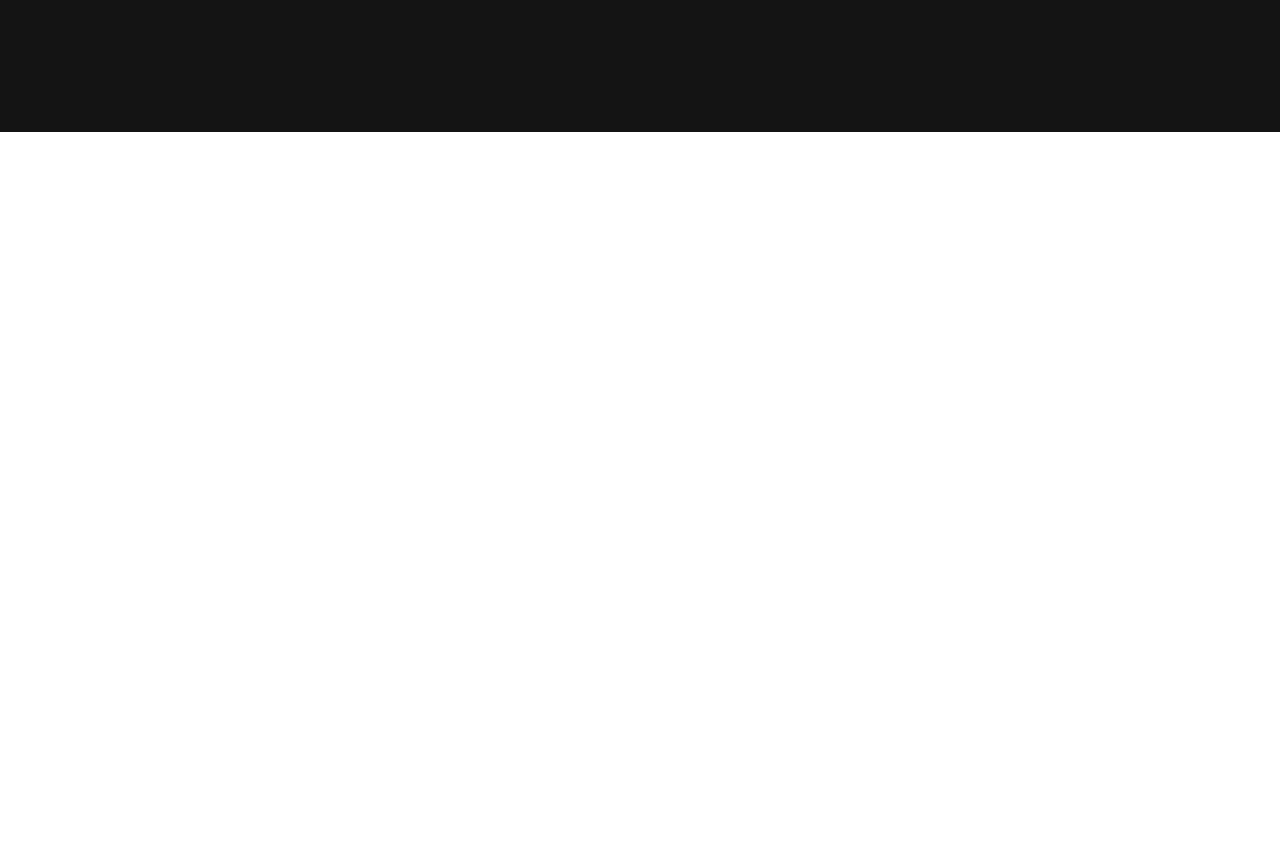
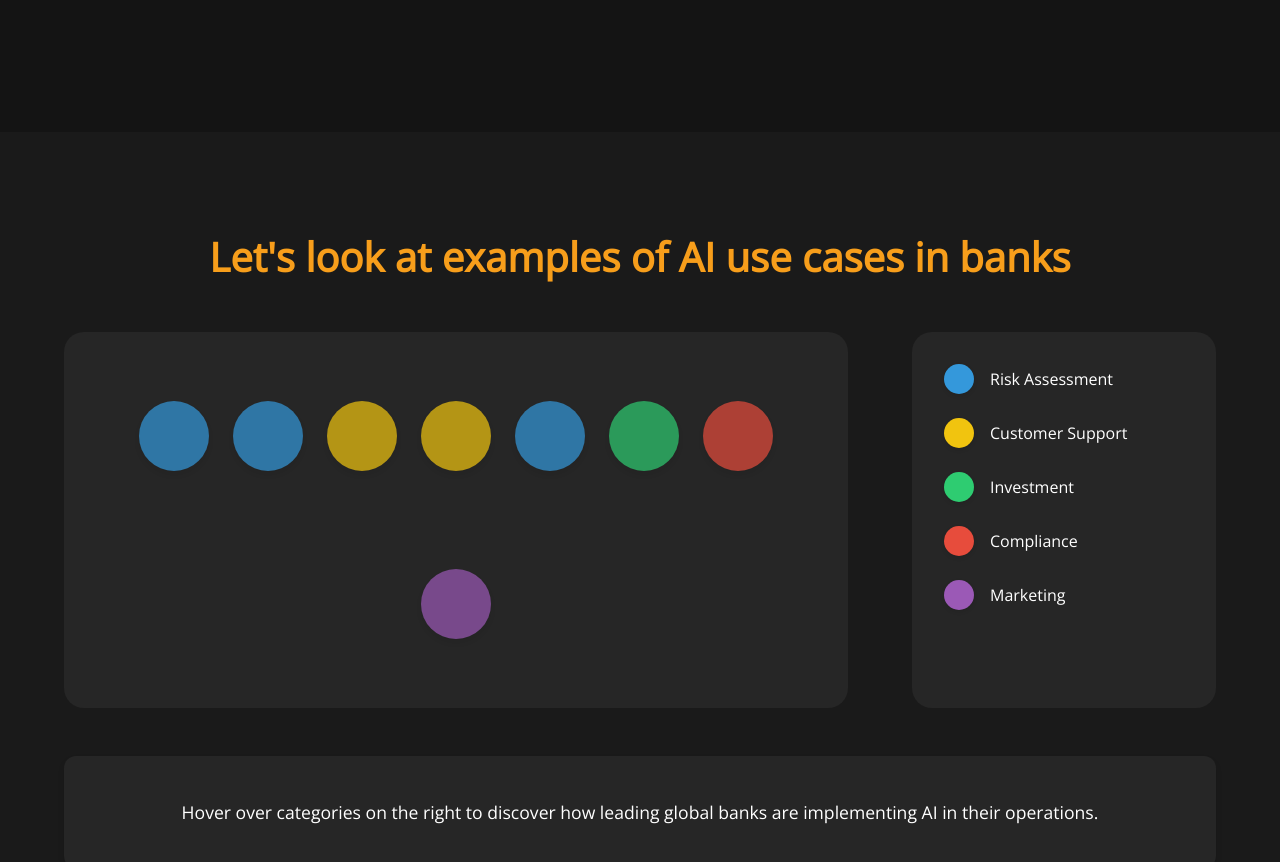
Before and after one commit to Nazym-MU/mastercard-project, a React (Create React App) app: page / in a window 1280 px wide. Shown: the part 1500-2362 px from the top of the page. Before the commit the page ends 1632 px from the top, so only its background shows below. Built offline with nearby package versions, Linux system fonts and the light colour scheme.

Commit message:
Use Cases part draft one

```diff
--- a/src/App.css
+++ b/src/App.css
@@ -181,31 +181,154 @@ body {
   margin: 0 auto;
 }
 
-@media (max-width: 768px) {
-  .intro-section {
+/* Use Cases */
+
+.use-cases {
+  min-height: 100vh;
+  display: flex;
+  flex-direction: column;
+  justify-content: center;
+  padding: 4rem;
+  box-sizing: border-box;
+  background-color: #1a1a1a;
+  color: #ffffff;
+}
+
+.use-cases h2 {
+  font-size: 2.5rem;
+  margin-bottom: 3rem;
+  text-align: center;
+  color: #f79e1b;
+}
+
+.use-cases-content {
+  display: flex;
+  flex-grow: 1;
+  align-items: stretch;
+  gap: 4rem;
+}
+
+.use-cases-container {
+  flex: 3;
+  display: flex;
+  justify-content: center;
+  background-color: rgba(255, 255, 255, 0.05);
+  border-radius: 20px;
+  padding: 2rem;
+}
+
+.circles-container {
+  display: flex;
+  flex-wrap: wrap;
+  gap: 1.5rem;
+  justify-content: center;
+  align-items: center;
+  max-height: 60vh;
+  overflow-y: auto;
+}
+
+.circle {
+  width: 70px;
+  height: 70px;
+  border-radius: 50%;
+  opacity: 0.7;
+  transition: all 0.3s ease;
+  position: relative;
+  cursor: pointer;
+  box-shadow: 0 4px 6px rgba(0, 0, 0, 0.1);
+}
+
+.circle.active, .circle:hover {
+  opacity: 1;
+  transform: scale(1.1);
+}
+
+.use-case-tooltip {
+  position: absolute;
+  bottom: 120%;
+  left: 50%;
+  transform: translateX(-50%);
+  background-color: rgba(0, 0, 0, 0.8);
+  color: white;
+  padding: 0.7rem 1rem;
+  border-radius: 8px;
+  white-space: nowrap;
+  z-index: 10;
+  font-size: 0.9rem;
+}
+
+.legend-container {
+  flex: 1;
+  display: flex;
+  flex-direction: column;
+  gap: 1.5rem;
+  padding: 2rem;
+  background-color: rgba(255, 255, 255, 0.05);
+  border-radius: 20px;
+}
+
+.legend-item {
+  display: flex;
+  align-items: center;
+  cursor: pointer;
+  transition: all 0.3s ease;
+}
+
+.legend-item:hover {
+  transform: translateX(10px);
+}
+
+.legend-color {
+  width: 30px;
+  height: 30px;
+  border-radius: 50%;
+  margin-right: 1rem;
+  box-shadow: 0 2px 4px rgba(0, 0, 0, 0.1);
+}
+
+.category-example {
+  margin-top: 3rem;
+  padding: 1.5rem;
+  background-color: rgba(255, 255, 255, 0.05);
+  border-radius: 12px;
+  min-height: 4rem;
+  display: flex;
+  align-items: center;
+  justify-content: center;
+  text-align: center;
+  font-size: 1.1rem;
+  line-height: 1.6;
+  box-shadow: 0 4px 6px rgba(0, 0, 0, 0.1);
+}
+
+.circles-container::-webkit-scrollbar {
+  width: 8px;
+}
+
+.circles-container::-webkit-scrollbar-track {
+  background: rgba(255, 255, 255, 0.1);
+  border-radius: 4px;
+}
+
+.circles-container::-webkit-scrollbar-thumb {
+  background-color: rgba(247, 158, 27, 0.5);
+  border-radius: 4px;
+}
+
+/* Responsive design */
+@media (max-width: 1024px) {
+  .use-cases {
+    padding: 3rem;
+  }
+
+  .use-cases-content {
     flex-direction: column;
   }
 
-  .title {
-    font-size: 2.5rem;
-  }
-
-  .subtitle {
-    font-size: 1.2rem;
-    color: #F79E1B;
-  }
-
-  .statistics-row {
-    flex-direction: column;
-  }
-
-  .vertical-line {
-    width: 80%;
-    height: 1px;
-    margin: 1rem auto;
-  }
-
-  .table-of-contents {
-    display: none;
+  .legend-container {
+    flex-direction: row;
+    flex-wrap: wrap;
+    justify-content: center;
+    gap: 2rem;
   }
 }
--- a/src/App.js
+++ b/src/App.js
@@ -3,6 +3,7 @@ import './App.css';
 import Intro from './components/Intro';
 import GlobalTrend from './components/GlobalTrend';
 import TableOfContents from './components/TableOfContents';
+import UseCases from './components/UseCases';
 
 const App = () => {
   return (
@@ -11,6 +12,7 @@ const App = () => {
       <main>
         <Intro />
         <GlobalTrend />
+        <UseCases />
       </main>
     </div>
   );
--- /dev/null
+++ b/src/components/UseCases.js
@@ -0,0 +1,70 @@
+import React, { useState } from 'react';
+
+const useCases = [
+  { id: 1, name: 'Risk Assessment', category: 'risk', color: '#3498db' },
+  { id: 2, name: 'Fraud Detection', category: 'risk', color: '#3498db' },
+  { id: 3, name: 'Customer Support', category: 'support', color: '#f1c40f' },
+  { id: 4, name: 'Chatbots', category: 'support', color: '#f1c40f' },
+  { id: 5, name: 'Credit Scoring', category: 'risk', color: '#3498db' },
+  { id: 6, name: 'Investment Management', category: 'investment', color: '#2ecc71' },
+  { id: 7, name: 'AML Compliance', category: 'compliance', color: '#e74c3c' },
+  { id: 8, name: 'Personalized Marketing', category: 'marketing', color: '#9b59b6' }
+];
+
+const categories = [
+  { name: 'Risk Assessment', color: '#3498db', example: "JPMorgan Chase uses AI for real-time fraud detection and risk management." },
+  { name: 'Customer Support', color: '#f1c40f', example: "Bank of America implemented Erica, their AI-powered virtual assistant, in 2018." },
+  { name: 'Investment', color: '#2ecc71', example: "BlackRock uses AI-powered Aladdin platform for investment management." },
+  { name: 'Compliance', color: '#e74c3c', example: "HSBC partnered with AI firms to enhance its AML and compliance processes." },
+  { name: 'Marketing', color: '#9b59b6', example: "Wells Fargo uses AI for personalized marketing and product recommendations." },
+];
+
+const UseCases = () => {
+  const [hoveredUseCase, setHoveredUseCase] = useState(null);
+  const [hoveredCategory, setHoveredCategory] = useState(null);
+
+  return (
+    <section className="use-cases" id="useCases">
+      <h2>Let's look at examples of AI use cases in banks</h2>
+      <div className="use-cases-content">
+        <div className="use-cases-container">
+          <div className="circles-container">
+            {useCases.map((useCase) => (
+              <div
+                key={useCase.id}
+                className={`circle ${hoveredCategory === useCase.category ? 'active' : ''}`}
+                style={{ backgroundColor: useCase.color }}
+                onMouseEnter={() => setHoveredUseCase(useCase)}
+                onMouseLeave={() => setHoveredUseCase(null)}
+              >
+                {hoveredUseCase === useCase && (
+                  <div className="use-case-tooltip">{useCase.name}</div>
+                )}
+              </div>
+            ))}
+          </div>
+        </div>
+        <div className="legend-container">
+          {categories.map((category) => (
+            <div
+              key={category.name}
+              className="legend-item"
+              onMouseEnter={() => setHoveredCategory(category.name.toLowerCase())}
+              onMouseLeave={() => setHoveredCategory(null)}
+            >
+              <div className="legend-color" style={{ backgroundColor: category.color }}></div>
+              <span>{category.name}</span>
+            </div>
+          ))}
+        </div>
+      </div>
+      <div className="category-example">
+        {hoveredCategory
+          ? categories.find(cat => cat.name.toLowerCase() === hoveredCategory).example
+          : "Hover over categories on the right to discover how leading global banks are implementing AI in their operations."}
+      </div>
+    </section>
+  );
+};
+
+export default UseCases;
```
